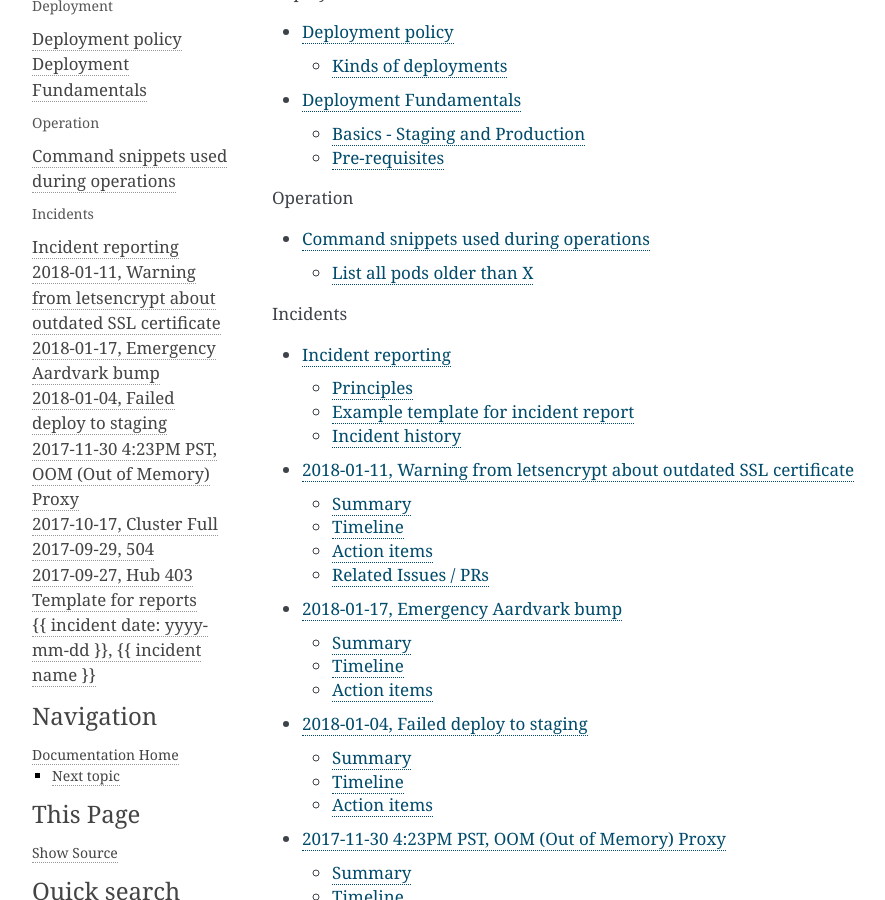
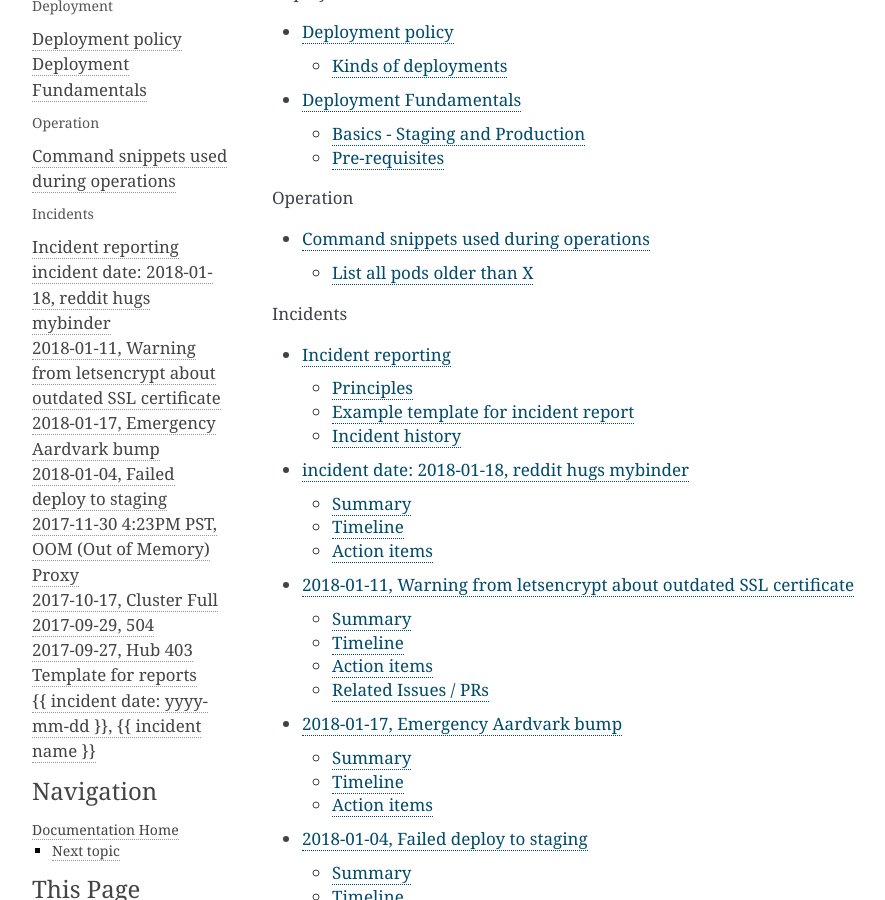
Before and after one commit to jupyterhub/mybinder.org-deploy, a Sphinx documentation site: the page built from docs/source/index.rst, in a window 1280 px wide and 900 px high, scrolled down 430 px. Shown: the whole window, without its empty margins (148-1033 px from the left). Built offline with Sphinx 7.4.7, drawn with Linux system fonts in a browser that asks for light colours; some of the changed lines change nothing that is shown.

Commit message:
Reddit hugs mybinder.org

````diff
--- /dev/null
+++ b/docs/source/incident-reports/2018-01-18-reddit-hug.md
@@ -0,0 +1,136 @@
+# incident date: 2018-01-18, reddit hugs mybinder
+
+## Summary
+
+A repo is posted to [reddit /r/python](https://www.reddit.com/r/Python/comments/7r6e6w/visualize_your_mostplayed_artists_tracks_and/), it starts getting popular. Traffic starts
+building from around 6pm. Peaks at about 6am with 600 running pods.
+
+
+## Timeline
+
+All times in PST
+
+### 2018-01-18 4:19
+
+First noticed something was up after receiving an email about high level of users on Grafana from someone and a question on the Gitter channel.
+
+### 4:27
+
+Found the repository that was being [spawned](https://github.com/N2ITN/GoogleMusicFavs/), checked content (was this a bot/spam repo?). About 300 pods from this repo running (`kubectl get pods --namespace=prod | grep googlemusic | wc -l`)
+
+### 4:33
+
+Find out this repo is part of a r/python post. Decide this is a legit use of mybinder, things seem to be working. Keep monitoring, no action.
+
+### 4:45
+
+Notice we are using 12 of the maximum 15 nodes that the autoscaler is allowed to scale up to. Unclear what metric the autoscaler uses to decide to scale up. Decide to increase limit if we get close to 15.
+
+### 5:59
+
+Now at 14 nodes, decide to increase limit to 20 nodes via web interface. Noticed that grafana reports one less active node than cloud console. Grafana does not count cordoned nodes!
+
+### 6:15
+
+Note that number of running pods according to grafana has started to level off.
+
+### 6:25
+
+Decide there must be a problem as Google analytics traffic suggests people are still trying to start new binders. Arriving at about 10 users per 15minutes ("real time active users" on GA). This doesn't fit with level or falling number of running pods.
+
+### 6:39
+
+User reports unrelated repository does not launch ("waiting for server to launch") as well as start of build not working (can not resolve github.com). Both problems are confirmed.
+
+### 6:52
+
+After investigating and looking for broken/restarting pods, health of nodes that something weird is broken. Remember that last time things looked fine but things were broken we increased the number of ingress replicas. Decided to increase to ten from five. Notice that some replicas are in CrashLoopBackoff. Decide not to further investigate because increasing the number to seven replicas seems good enough. Also does not seem to mitigate the original build/launch problem.
+
+### 7:23
+
+Connect to node -2fhq with `gcloud compute --project "binder-prod" ssh --zone "us-central1-a" "gke-prod-a-ssd-pool-972e4826-2fhq"` to test network connectivity. Fetching `github.com` and `google.com` with `wget` works. Conclude that there is no network problem.
+
+### 7:27
+
+Noticed that deploying to production "failed". This seem to be flaky deploys as the cluster had been changed to have more ingress replicas. Travis log ends/hangs on "deleting outdated charts". Multiple restarts of build do not seem to fix the problem.
+
+### 7:49
+
+Decided to build a never before built repo with a unique name to make debugging easier. See that it gets built, pod is started but then exits 40s after startup because it is not contacted. JupyterHub pod log shows corresponding "pod never showed up" message. Unclear why there seems to be networking issues.
+
+### 8:04
+
+Tim signs off, Carol online.
+
+### 8:20 - 8:24
+
+Yuvi and Carol discuss situation. Suggest scrolling back through gitter history to catch up with state of play.
+
+### 8:24
+
+Using 14 nodes, conclude that "we are full". Check content of the deploys made during the last few hours.
+
+### 8:29
+
+By hand remove all pods spawned by jupyterhub that are 6-9hours old with `kubectl --namespace=prod get pod -l heritage=jupyterhub | grep -P '[6-9]h$' | awk '{ print $1; }' | xargs -L1 kubectl --namespace=prod delete pod`
+
+### 8:33
+
+Note that jupyterhub logs are full of errors. Reading logs leads to conclusion that user pods are being spawned but contacting them within the 30s timeout fails.
+
+### 8:39
+
+Checking network connectivity between jupyterhub pod and a random pod. "ssh" into the hub pod with `kubectl --namespace=prod exec -it hub-7649b9bf8-d769g /bin/bash` and attempt to access a random user pod found with `kubectl --namespace=prod get pod -o wide`. Test network connectivity with:
+```python
+>>> requests.get('http://10.12.6.136:8888/')
+<Response [404]>
+```
+404 error means we managed to talk to the jupyter notebook server on that IP.
+
+### 8:47
+
+Decide to delete the jupyterhub pod: `kubectl --namespace=prod delete pod hub-7649b9bf8-d769g`
+watching logs of new hub pod with `kubectl --namespace=prod logs hub-7649b9bf8-hkvnl -f`
+
+### 8:53
+
+Noted that restarting the hub also woke up the culling process. Culler springs to action cleaning out a lot of stale pods.
+
+### 8:57
+
+Some builds succeed and proceed to notebook interface. Others still get stuck with "waiting for server ...".
+
+### 9:00
+
+Tim back. Catching up some details on cluster size that got missed in the scrollback.
+
+### 9:01
+
+`gke-prod-a-ssd-pool-972e4826-2fhq` is identified as a node that has networking issues. The pod `fluentd-gcp-v2.0.9-68p79` is in `CrashLoopBackOff`. This pod is also on -2fhq. The pod was found by looking at all pods in all namespaces, not just the prod namespace.
+
+### 9:05
+
+Decide to cordon off node: `kubectl cordon gke-prod-a-ssd-pool-972e4826-2fhq`. Noted that the ingress pods that have been failing are also on this node.
+
+### 9:14
+
+After testing several repositories by hand and with `py.test tests/test_launch.py --hub-url=https://hub.mybinder.org --binder-url=https://mybinder.org` feeling is things are back to working order. Brief discussion if incident is over or not.
+
+
+## Action items
+
+### Process
+
+- Gather commands used in incident response and add to SRE guide.
+- Discuss how to know when to call an incident as resolved.
+
+
+### Training
+
+- Investigate k8 training
+- Consider ways to have a system similar to staging (though not critical path) for training and experimentation
+
+### Testing
+
+- Consider creating a script or cheatsheet for running tests to launch binders
+- Run the py.tests constantly and actively alert us when they fail (active monitoring)
--- a/docs/source/index.rst
+++ b/docs/source/index.rst
@@ -25,6 +25,7 @@ Site Reliability Guide for mybinder.org
    :caption: Incidents
 
    incident-reports/incident_reports_toc
+   incident-reports/2018-01-18-reddit-hug.md
    incident-reports/2018-01-18-ssl-outdated.md
    incident-reports/2018-01-17-ubuntu-upgrade
    incident-reports/2018-01-04-failed-staging-deploy.md
````
